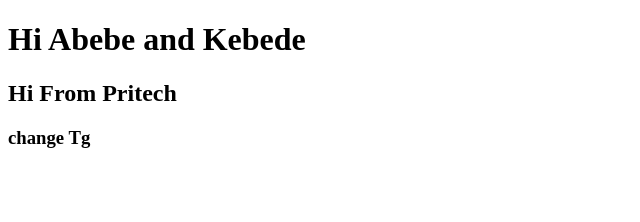
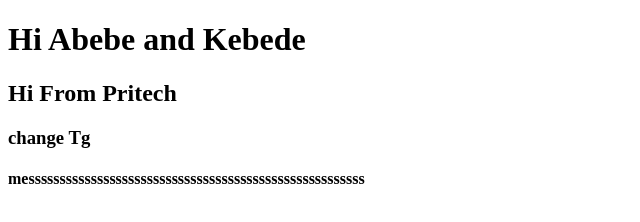
Before and after one commit to pritechaddis/abebe, a plain HTML site: page index.html in a window 1280 px wide. Shown: the whole page, without its empty margins (0-640 px from the left). Drawn offline with Linux system fonts and the light colour scheme.

Commit message:
gzdfgzxdf
gzdfg

```diff
--- a/index.html
+++ b/index.html
@@ -10,4 +10,5 @@
   <h1>Hi Abebe and Kebede</h1>
   <h2>Hi From Pritech</h2>
   <h3>change Tg</h3>
+  <h4>messssssssssssssssssssssssssssssssssssssssssssssssssssss</h4>
 </html>
```
